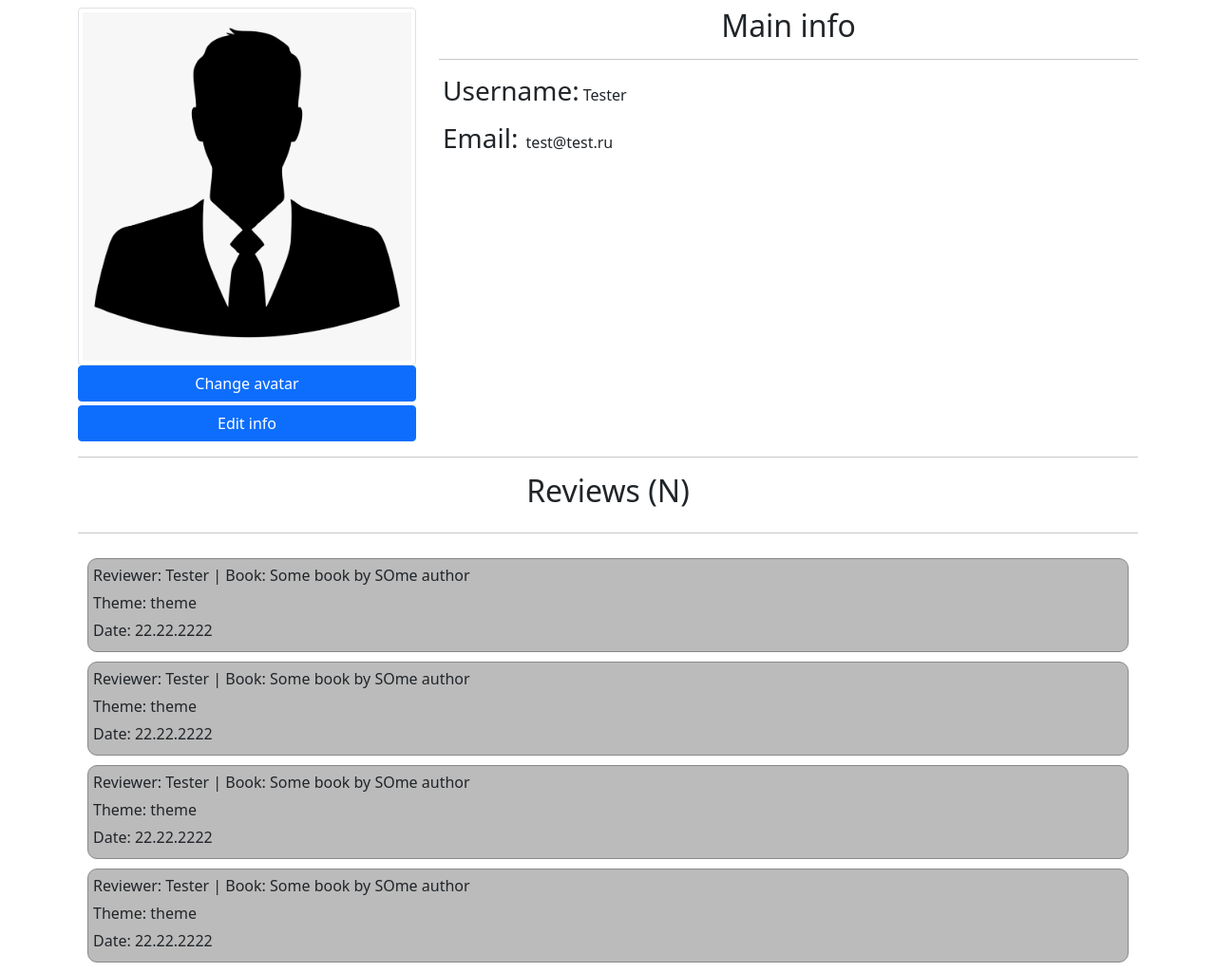
After one commit to AlessandroWea/bookshelf4, a PHP site: template src/templates/profile/index.php in a window 1280 px wide. The commit adds this page. Shown: the whole page at 95% size. Run offline with PHP 8.4, Linux system fonts and the light colour scheme; the template is opened without the code that fills it, so the values that code supplies are empty.

Commit message:
ProfileController added and profile page

```diff
--- a/config/routes.yaml
+++ b/config/routes.yaml
@@ -7,6 +7,7 @@
 'logout': 'security/logout'
 
 'profile/([0-9]+)': 'profile/index/$1'
+'profile/edit' : 'profile/edit'
 
 'admin': 'admin/index'
 'admin/users': 'admin/users'
--- a/public/css/style.css
+++ b/public/css/style.css
@@ -1,3 +1,25 @@
-body {
-    background: #000 !important;
+.reviews-container a {
+    text-decoration: none;
+    color: inherit;
+    /* line-height: normal; */
 }
+
+.reviews-container p {
+    margin-bottom: 5px;
+}
+.review-box {
+	background-color: #bbb;
+	margin: 10px;
+	padding: 5px;
+	border: 1px solid #888;
+	border-radius: 10px;
+}
+
+.review-box:hover {
+	opacity: 0.7;
+	cursor:  pointer;
+}
+
+.look-more-btn-box {
+    text-align: center;
+}
--- a/public/dist/script.js
+++ /dev/null
@@ -1 +0,0 @@
-alert('fuck you')
--- a/src/controllers/SecurityController.php
+++ b/src/controllers/SecurityController.php
@@ -43,6 +43,7 @@ class SecurityController extends BaseController
     {
         $username = '';
         $email = '';
+        $errors = [];
 
         if($this->request->isPost()){
             $username = $this->request->input('username');
--- a/src/templates/layouts/default.php
+++ b/src/templates/layouts/default.php
@@ -7,6 +7,7 @@
     <title><?=$title ? $title : 'Undefined'?></title>
     <link rel="stylesheet" href="https://cdn.jsdelivr.net/npm/bootstrap@5.1.3/dist/css/bootstrap.min.css" integrity="sha384-1BmE4kWBq78iYhFldvKuhfTAU6auU8tT94WrHftjDbrCEXSU1oBoqyl2QvZ6jIW3" crossorigin="anonymous">
     <script src="https://cdn.jsdelivr.net/npm/bootstrap@5.1.3/dist/js/bootstrap.bundle.min.js" integrity="sha384-ka7Sk0Gln4gmtz2MlQnikT1wXgYsOg+OMhuP+IlRH9sENBO0LRn5q+8nbTov4+1p" crossorigin="anonymous"></script>
+    <link rel="stylesheet" href="/public/css/style.css">
 </head>
 <body>
 <div class="container-fluid">
--- /dev/null
+++ b/src/templates/profile/index.php
@@ -0,0 +1,57 @@
+<?=render('fragments/navbar.php', []);?>
+
+<div class="container">
+    <div class="row mt-2">
+        <div class="col-4">
+        <img src="/public/img/default.png" alt="..." class="img-thumbnail">
+        <div>
+            <a href="#" class="btn btn-primary w-100 mb-1">Change avatar</a>
+            <a href="#" class="btn btn-primary w-100">Edit info</a>
+        </div>
+
+        </div>
+        <div class="col-8">
+            <h2 class="text-center">Main info</h2>
+            <hr>
+            <p><span class="h3 m-1">Username:</span>Tester</p>
+            <p><span class="h3 m-1">Email:</span> test@test.ru</p>
+        </div>
+    </div>
+    <hr>
+    <div class="row mt-2 mb-2 text-center">
+        <h2>Reviews (N)</h2>
+    </div>
+    <hr>
+    <div class="row">
+        <div class="col-12 reviews-container">
+            <a href="">
+                <div class="review-box">
+                    <p>Reviewer: Tester | Book: Some book by SOme author</p>
+                    <p>Theme: theme</p>
+                    <p>Date: 22.22.2222</p>
+                </div>
+            </a>
+            <a href="">
+                <div class="review-box">
+                    <p>Reviewer: Tester | Book: Some book by SOme author</p>
+                    <p>Theme: theme</p>
+                    <p>Date: 22.22.2222</p>
+                </div>
+            </a>
+            <a href="">
+                <div class="review-box">
+                    <p>Reviewer: Tester | Book: Some book by SOme author</p>
+                    <p>Theme: theme</p>
+                    <p>Date: 22.22.2222</p>
+                </div>
+            </a>
+            <a href="">
+                <div class="review-box">
+                    <p>Reviewer: Tester | Book: Some book by SOme author</p>
+                    <p>Theme: theme</p>
+                    <p>Date: 22.22.2222</p>
+                </div>
+            </a>
+        </div>
+    </div>
+</div>
```
Also changed, not shown: public/css/home/index.css (+0 -25 lines), src/controllers/CommentController.php (+4 -3 lines), src/controllers/ProfileController.php (added, +15 -0 lines).
